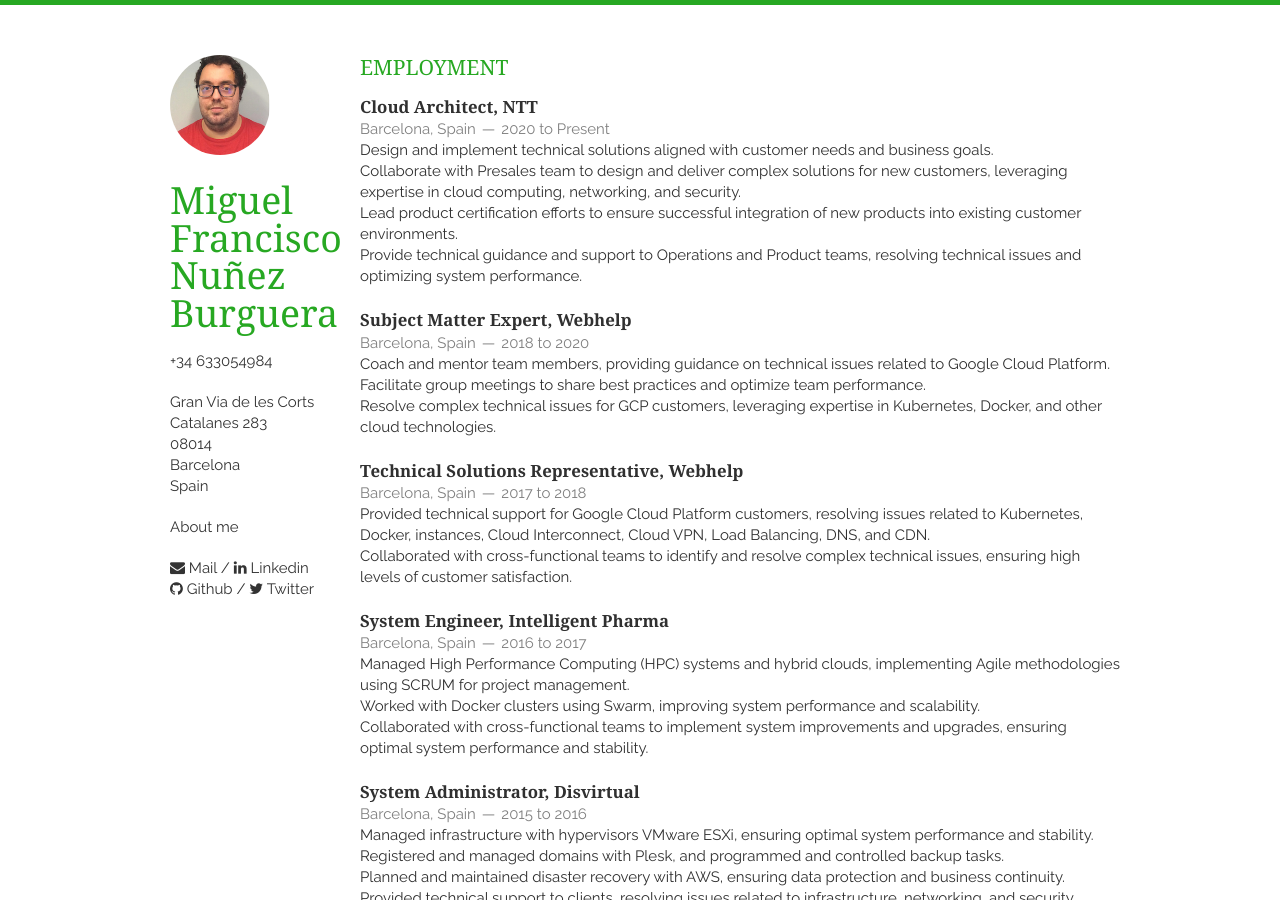
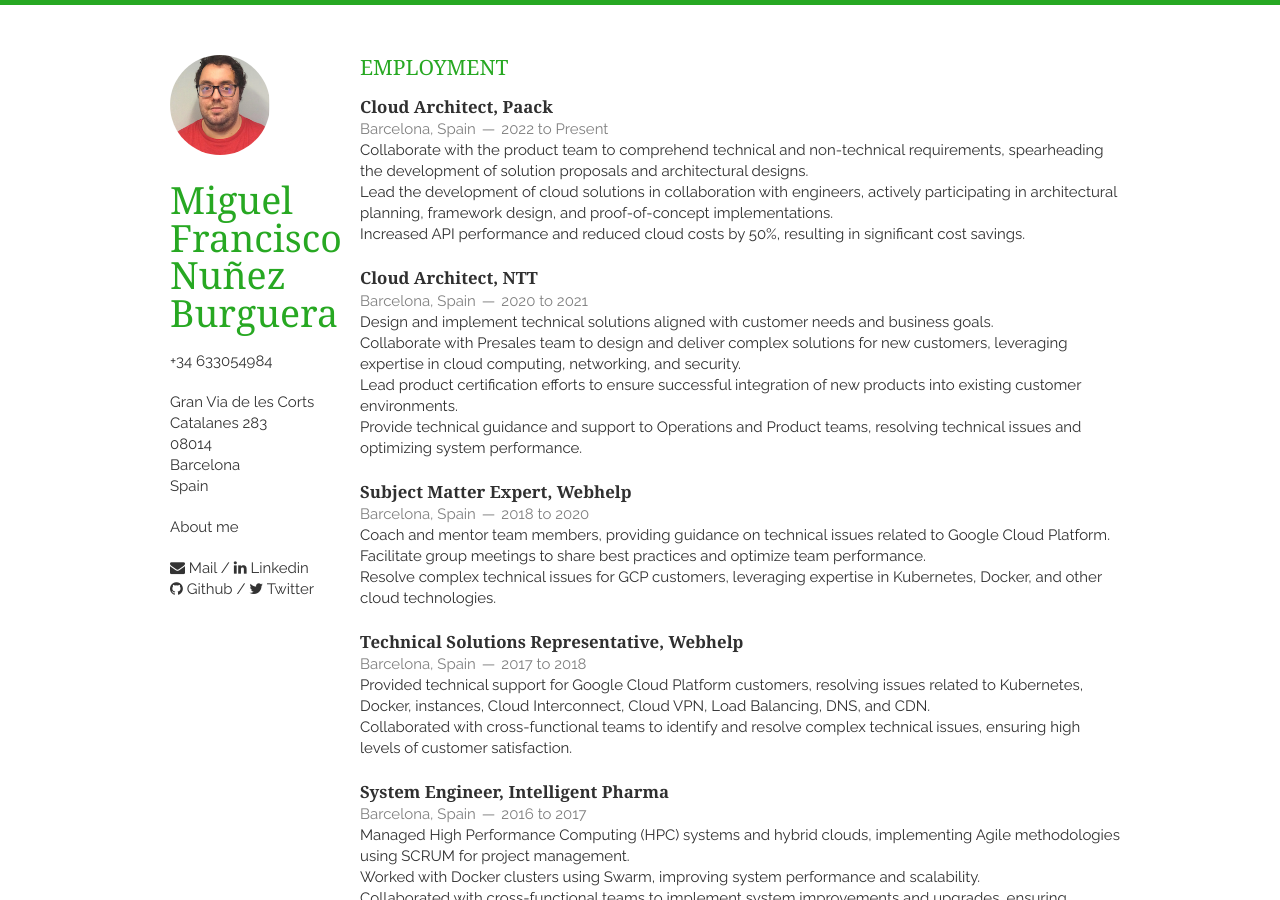
Before and after one commit to miguelfrancisco85/cv, a Jekyll site: the page built from index.html, in a window 1280 px wide and 900 px high. Built offline with Jekyll 4.4.1, drawn with Linux system fonts in a browser that asks for light colours; nearby versions of some CDN libraries; the list of posts is cut into pages by our own code.

Commit message:
added paack

```diff
--- a/_includes/employment.html
+++ b/_includes/employment.html
@@ -2,13 +2,22 @@
     <h1>Employment</h1>
     <article>
         <header>
+            <h1>Cloud Architect, Paack</h1>
+            <span><address>Barcelona, Spain</address><time>2022 to Present</time></span>
+        </header>
+        <p>Collaborate with the product team to comprehend technical and non-technical requirements, spearheading the development of solution proposals and architectural designs. </p>
+        <p>Lead the development of cloud solutions in collaboration with engineers, actively participating in architectural planning, framework design, and proof-of-concept implementations. </p>
+        <p>Increased API performance and reduced cloud costs by 50%, resulting in significant cost savings. </p>
+    </article>
+    <article>
+        <header>
             <h1>Cloud Architect, NTT</h1>
-            <span><address>Barcelona, Spain</address><time>2020 to Present</time></span>
+            <span><address>Barcelona, Spain</address><time>2020 to 2021</time></span>
         </header>
         <p>Design and implement technical solutions aligned with customer needs and business goals. </p>
         <p>Collaborate with Presales team to design and deliver complex solutions for new customers, leveraging expertise in cloud computing, networking, and security. </p>
         <p>Lead product certification efforts to ensure successful integration of new products into existing customer environments. </p>
-        <p></p>Provide technical guidance and support to Operations and Product teams, resolving technical issues and optimizing system performance. </p>
+        <p>Provide technical guidance and support to Operations and Product teams, resolving technical issues and optimizing system performance. </p>
     </article>
     <article>
         <header>
```
